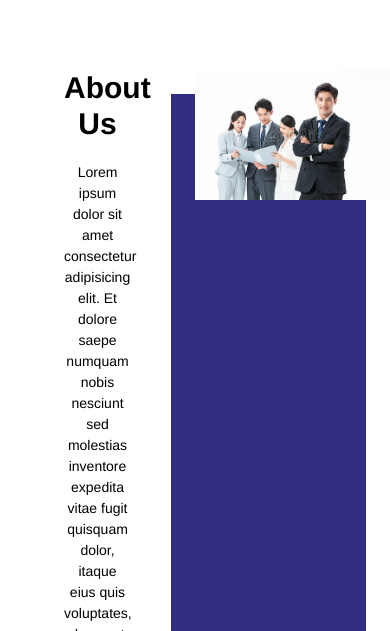
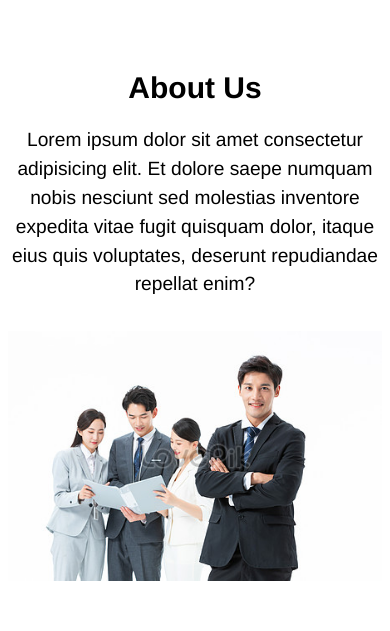
Before and after one commit to Ibrahim-Rezq/Codemy, a React (Vite) app: page / in a window 390 px wide. Shown: the part 456-1087 px from the top of the page. Built offline with nearby package versions, Linux system fonts and the light colour scheme.

Commit message:
finish about us responsive

```diff
--- a/src/components/home/AboutUs.tsx
+++ b/src/components/home/AboutUs.tsx
@@ -5,18 +5,22 @@
 const AboutUs = () => {
     return (
         <section className="py-16">
-            <div className="container mx-auto py-2 flex">
-                <div className="w-1/2 flex flex-col px-16 justify-center text-center ">
+            <div className="container w-full mx-auto py-2 flex flex-col md:flex-row">
+                <div className="w-full md:w-1/2 flex flex-col px:2 md:px-16 justify-center text-center ">
                     <h2 className="text-3xl font-bold mb-5">About Us</h2>
-                    <p>
+                    <p className=" w-[96%] md:w-[90%] text-[1.2rem] my-0 mx-auto mb-[2rem]">
                         Lorem ipsum dolor sit amet consectetur adipisicing elit. Et dolore saepe numquam nobis nesciunt
                         sed molestias inventore expedita vitae fugit quisquam dolor, itaque eius quis voluptates,
                         deserunt repudiandae repellat enim?
                     </p>
                 </div>
-                <div className="w-1/2 relative">
-                    <img className="w-full relative z-10 " src={imy} alt="image about us" />
-                    <div className="bg-indigo-900 w-full h-full absolute top-6 -left-6"></div>
+                <div className=" w-[96%] mx-auto md:w-1/2 relative">
+                    <img
+                        className="w-[100%] md:w-[83%] md:block md:border border-[e1e2f4] md:border-[#070b5b] relative md:z-10 "
+                        src={imy}
+                        alt="image about us"
+                    />
+                    <div className="hidden md:block bg-indigo-900 w-[83%] h-full absolute top-6 -left-6"></div>
                 </div>
             </div>
         </section>
```
